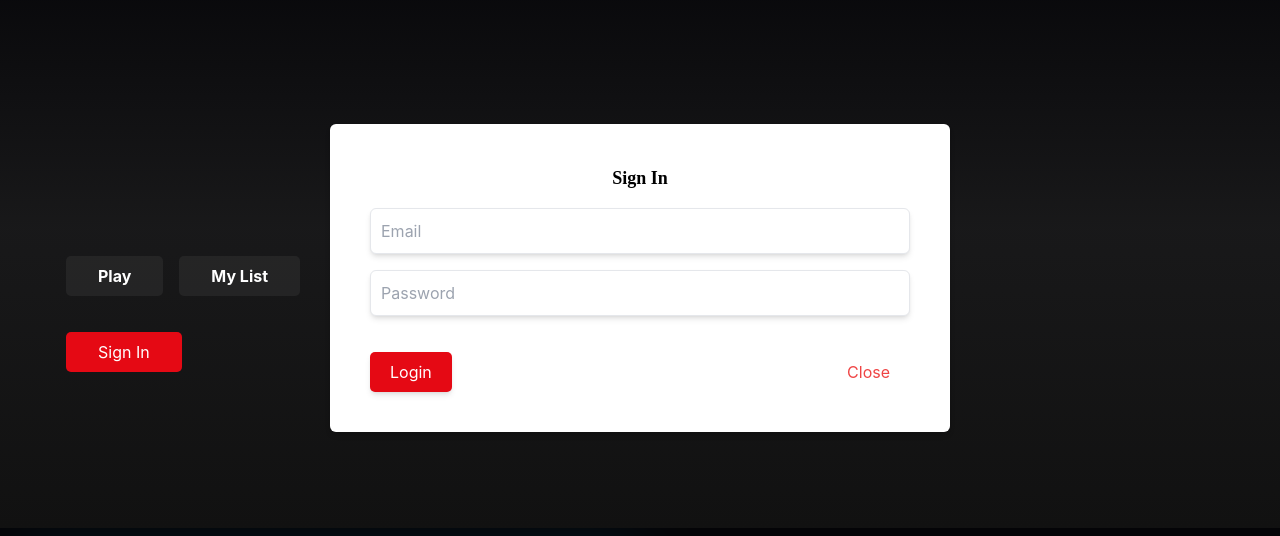
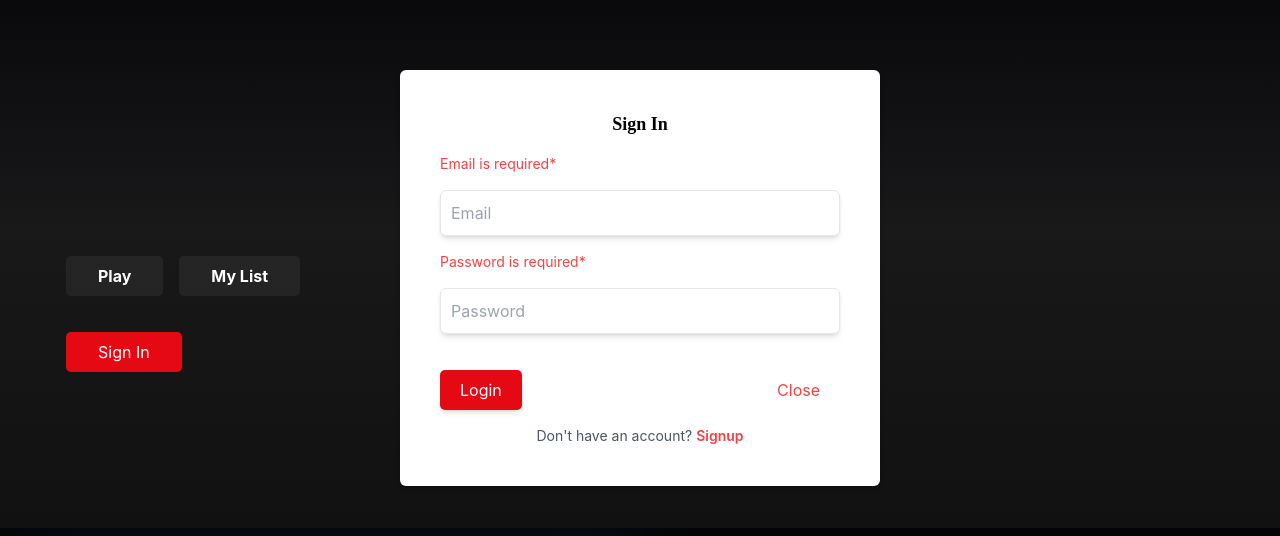
Before and after one commit to gopika-pu/Netflix-clone, a React (Create React App) app: page / in a window 1280 px wide. Both pictures are taken after a click on the button "Sign In". Shown: the part 122-658 px from the top of the page. Built offline with nearby package versions, Linux system fonts and the light colour scheme; no server answers.

Commit message:
authentication completed

```diff
--- a/src/Components/pop-up/login.css
+++ b/src/Components/pop-up/login.css
@@ -11,7 +11,7 @@
   h2{font-family: "Caveat", cursive;}
 
   @media (min-width: 480px) {
-  .pop-up{min-width: 480px;}
+  .pop-up{min-width: 480px;max-width: 480px;}
   }
 
   @media (max-width: 480px) {
--- a/src/Components/pop-up/login.js
+++ b/src/Components/pop-up/login.js
@@ -4,37 +4,109 @@ import './login.css';
 
 const Login = ({ closePopup }) => {
 
+    const [isSignup, setIsSignup] = useState(false);
     const [email, setEmail] = useState("");
     const [password, setPassword] = useState("");
+    const [name , setName] = useState("");
+
+    const emailError =
+    !email
+      ? "Email is required*"
+      : !/^[^\s@]+@[^\s@]+\.[^\s@]+$/.test(email)
+      ? "Invalid email format"
+      : "";
+
+  const passwordError =
+    !password
+      ? "Password is required*"
+      : password.length < 6
+      ? "Password must be at least 6 characters"
+      : "";
+
+
 
     const handleSubmit = () => {
+
+        if (emailError || passwordError) {
+          alert("Fix errors before submitting");
+        return;
+        }
+
         const payload = {
             email: email,
-            password: password
+            password: password,
+            ...(isSignup && {name})
         }
 
-        axios.post('http://localhost:5000/login', payload)
-            .then((res) => {
-                localStorage.setItem("token", JSON.stringify(res.data.access_token));
+        console.log("Sending credentials:", payload);
+
+        const url = isSignup
+            ? "http://localhost:5000/signup"
+            : "http://localhost:5000/login";
+
+        axios.post(url, payload)
+            .then(res => {
+
+                    localStorage.setItem("token", JSON.stringify(res.data.access_token));
+
+
+                console.log(isSignup ? "Signup Successful" : "Login Successful" , res)
+            })
+            .catch(err => {
+                alert(isSignup ? "Signup Failed" : "Login Failed");
+                console.log(err);
+            });
+
+            if(isSignup){
+                setIsSignup(false);
+                 alert("Signup Successful");
+            }
+
+            if(!isSignup){
+                axios.post("http://localhost:5000/login", payload)
+                .then((res) => {
+                localStorage.setItem("user", JSON.stringify({ email }));
                 alert("Login Success");
-                console.log("Login Successful", res)
-            })
-            .catch((err) => {
-                alert("Login Failed");
-                console.log("Login Failed", err)
-            })
+                });
+                closePopup();
+
+            }
     }
+
+
+
 
 
     return (
         <div className='pop-up space-y-4 p-10 text-center rounded-md shadow-md absolute top-1/2 left-1/2 -translate-x-1/2 -translate-y-1/2 bg-white'>
-            <h2 className='font-semibold text-lg text-center'>Sign In</h2>
+            <h2 className='font-semibold text-lg text-center'> {isSignup ? "Create Account" : "Sign In"}</h2>
+
+            {isSignup && (
+                <input
+                    type="text"
+                    placeholder="Full Name"
+                    value={name}
+                    onChange={(e) => setName(e.target.value)}
+                    className='border rounded-md shadow-md p-2.5 w-full'
+                />
+            )}
+                {emailError && <p className="text-red-500 text-sm text-left">{emailError}</p>}
                 <input onChange={(e) => setEmail(e.target.value)} type="email" placeholder="Email"  value={email} className='border rounded-md shadow-md p-2.5 w-full'/>
+                {passwordError && <p className="text-red-500 text-sm text-left">{passwordError}</p>}
                 <input onChange={(e) => setPassword(e.target.value)} type="password" placeholder="Password" value={password} className='border rounded-md shadow-md p-2.5 w-full' />
             <div className='flex justify-between pt-5'>
-                <button onClick={handleSubmit} className='bg-blue-600 p-2 rounded-md shadow-md text-white login-btn px-5'>Login</button>
+                <button onClick={handleSubmit} className='p-2 rounded-md shadow-md text-white login-btn px-5'>{isSignup ? "Signup" : "Login"}</button>
                 <button onClick={closePopup} className="text-red-500 p-2 close-btn px-5"> Close </button>
             </div>
+            <p className='text-sm mt-3 text-gray-600'>
+                {isSignup ? "Already have an account?" : "Don't have an account?"}
+                <span
+                    className='text-red-500 cursor-pointer font-semibold ml-1'
+                    onClick={() => setIsSignup(!isSignup)}
+                >
+                    {isSignup ? "Login" : "Signup"}
+                </span>
+            </p>
         </div>
     )
 }
```
Also changed, not shown: my-login-api/package.json (deleted, +0 -18 lines), server.js (renamed from my-login-api/server.js, +13 -5 lines), 1 other file (tests, documents, lock files or other folders).
